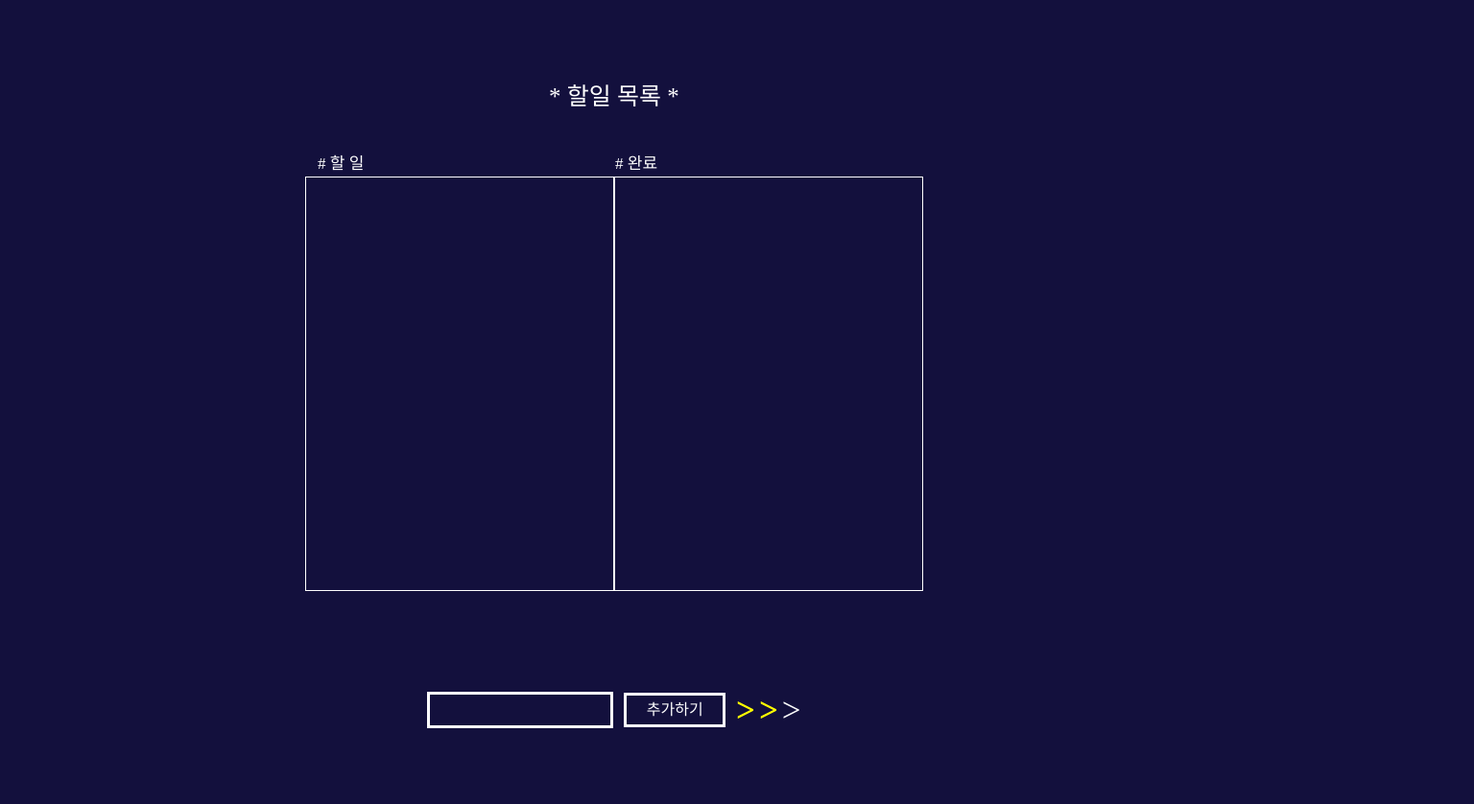
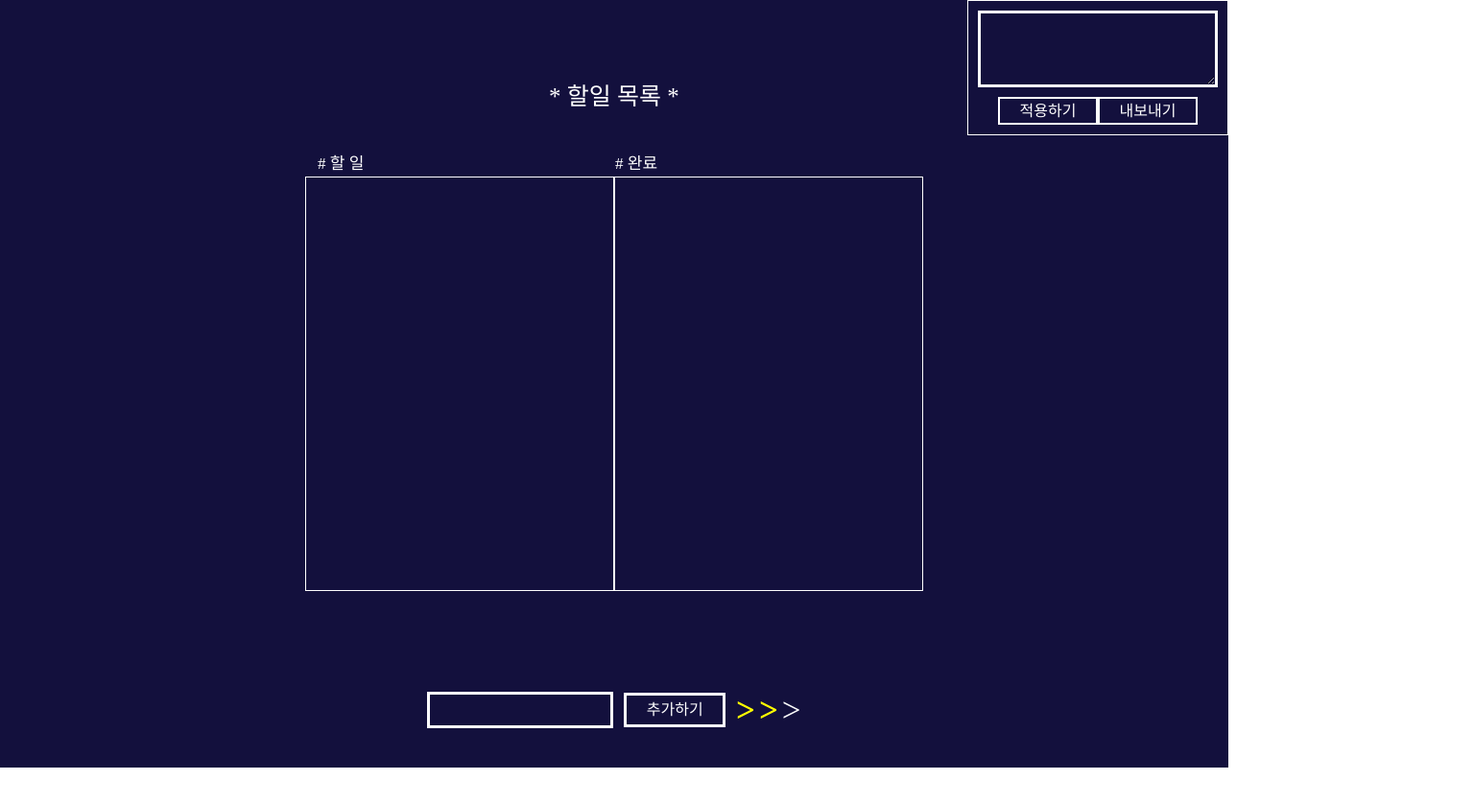
Before and after one commit to gyofeel/to-do-list-typescript, a website built with webpack: page index.html in a window 1280 px wide. Shown: the whole page at 96% size, 1536 px wide, since content can reach past the window. After the commit the page ends 800 px from the top, so only its background shows below. Built offline with nearby package versions, Linux system fonts and the light colour scheme; a web font is replaced by a local one.

Commit message:
feat: add markup for importing and exporting json data

```diff
--- a/index.html
+++ b/index.html
@@ -43,6 +43,23 @@
                 <span class="high">></span>
             </div>
         </section>
+        <section
+            class="datas-wrap"
+        >
+            <textarea
+                class="json-text-area"
+            ></textarea>
+            <div
+            class="json-button import"
+            >
+                적용하기
+            </div>
+            <div
+                class="json-button export"
+            >
+                내보내기
+            </div>
+        </section>
     </div>
 </body>
 <script type="text/javascript" src="dist/index.js"></script>
--- a/src/styles/container.css
+++ b/src/styles/container.css
@@ -1,8 +1,10 @@
 .app {
     background-color: #13103d;
     width: 100%;
-    height: 1080px;
-    padding: 100px 10%;
+    height: 100%;
+    position: absolute;
+    top: 0;
+    left: 0;
 }
 
 h1 {
@@ -63,3 +65,38 @@ h1 {
     justify-content: space-around;
     align-items: center;
 }
+
+.datas-wrap {
+    width: 250px;
+    heigth: 200px;
+    border: 1px solid white;
+    padding: 10px 10px;
+    position: absolute;
+    right: 0;
+    top: 0;
+    display: flex;
+    flex-flow: row wrap;
+    justify-content: center;
+}
+
+.json-text-area {
+    width: 100%;
+    height: 70px;
+    margin-bottom: 10px;
+    background-color: transparent;
+    font-family: 'DungGeunMo';
+    border: 3px solid white;
+    color: white;
+}
+.json-text-area:focus {
+    outline: none;
+}
+
+.json-button {
+    border: 2px solid white;
+    width: 40%;
+    height: 25px;
+    display: flex;
+    justify-content: center;
+    align-items: center;
+}
--- a/src/ts/Controller.ts
+++ b/src/ts/Controller.ts
@@ -29,6 +29,9 @@ export class Controller {
 
         this.registerListEvent(this.getListToIdList(this.store.getProgressList()));
         this.registerListEvent(this.getListToIdList(this.store.getDoneList()));
+
+        getEl('.json-button.import').addEventListener('click', this.clickJsonImportEventHandler.bind(this), false);
+        getEl('.json-button.export').addEventListener('click', this.clickJsonExportEventHandler.bind(this), false);
     }
     private getNewId() {
         return `id-${Date.now()}`;
@@ -114,4 +117,13 @@ export class Controller {
             parentEl.children[i].className += ' --selected';
         }
     }
+    private clickJsonImportEventHandler(e:Event) {
+        console.log(e);
+        const textAreaEl = getEl('.json-text-area');
+    }
+    private clickJsonExportEventHandler(e:Event) {
+        console.log(e);
+        const textAreaEl = getEl('.json-text-area') as HTMLTextAreaElement;
+        textAreaEl.value = this.store.getStoreJsonData();
+    }
 }
```
